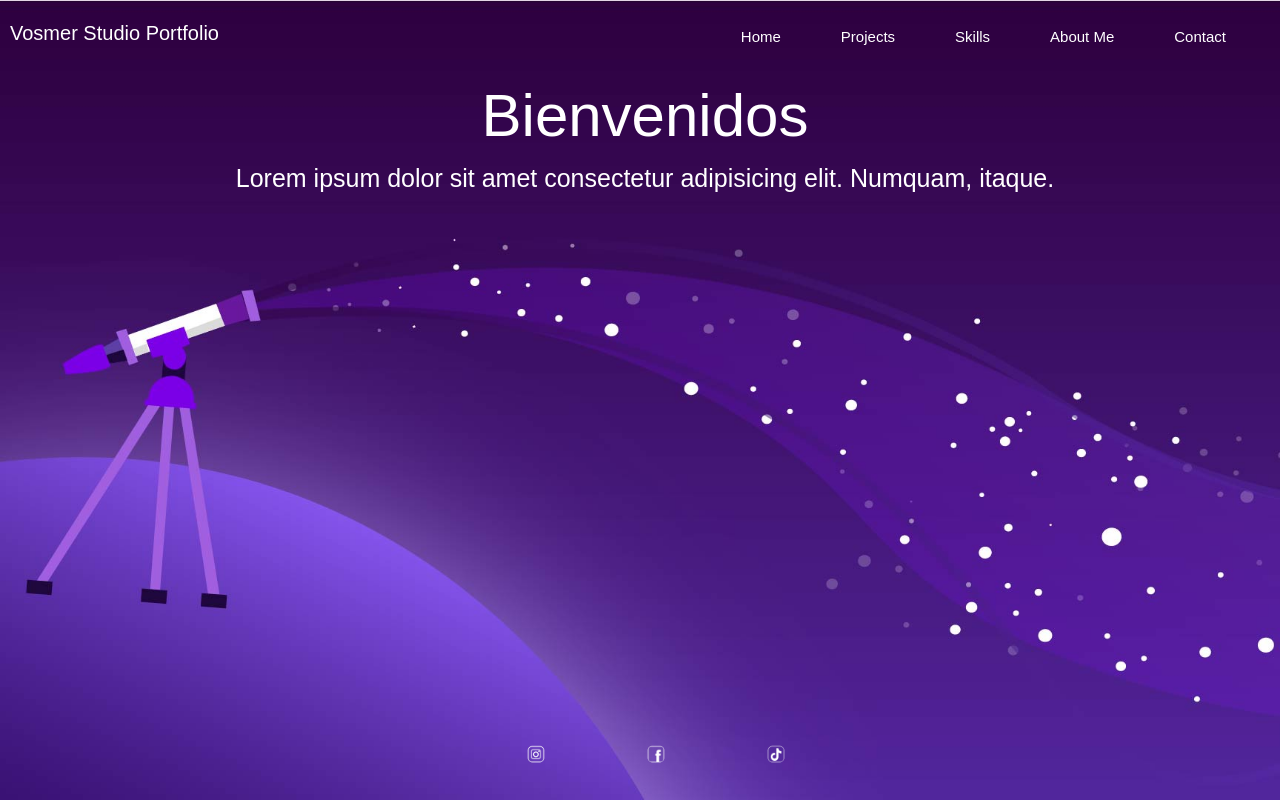
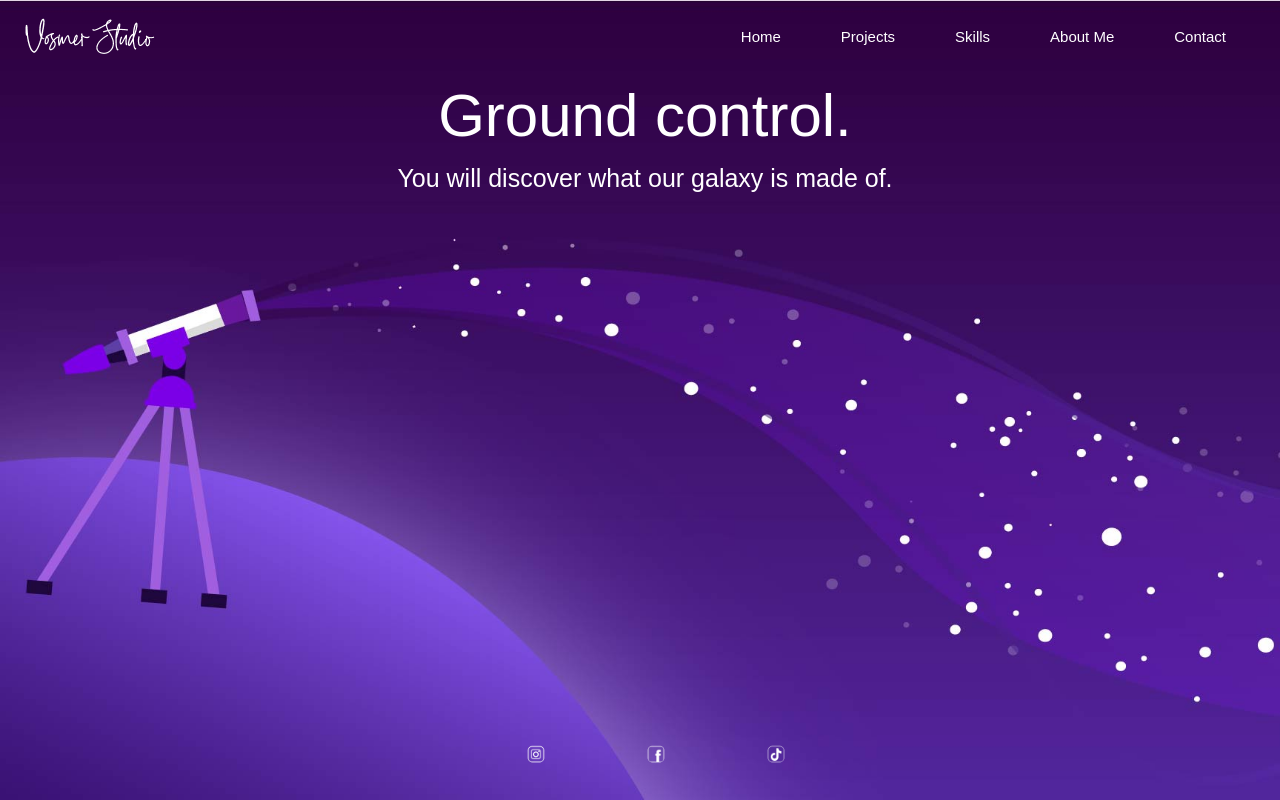
Before and after one commit to cpereyra1998/mi_repositorio, a plain HTML site: page index.html in a window 1280 px wide. Drawn offline with nearby package versions, Linux system fonts and the light colour scheme.

Commit message:
Grabo nuevas modificaciones en index.html

```diff
--- a/index.html
+++ b/index.html
@@ -5,16 +5,16 @@
     <meta http-equiv="X-UA-Compatible" content="IE=edge">
     <meta name="viewport" content="width=device-width, initial-scale=1.0">
     <title>Vosmer Studio Portfolio</title>
+    <link rel="icon" href="Assets/Contact/favicon.png">
     <link rel="Stylesheet" href="estilosnuevos.css">
     <link href="https://cdn.jsdelivr.net/npm/bootstrap@5.1.3/dist/css/bootstrap.min.css" rel="stylesheet" integrity="sha384-1BmE4kWBq78iYhFldvKuhfTAU6auU8tT94WrHftjDbrCEXSU1oBoqyl2QvZ6jIW3" crossorigin="anonymous">
-
 </head>
 
 
 <body class="body">
 	<header class="header">
         <!---------------HEADER: Navegador y contenido-------------------->
-        <h1 class="header__title">Vosmer Studio Portfolio</h1>
+        <img class="header__title" src="Assets/Contact/VosmerStudio.png">
         <div class="container header__nav">
             <nav class="navbar navbar-expand-lg navbar-light">
                 <div class="container-fluid">
@@ -22,7 +22,7 @@
                     <span class="navbar-toggler-icon"></span>
                     </button>
                     <div class="collapse navbar-collapse" id="navbarSupportedContent">
-                        <ul class="nav__search navbar-nav me-auto mb-2 mb-lg-0">
+                        <ul class="nav__search navbar-nav me-auto mb-2 mb-lg-0 fade-in-fwd">
                             <li class="search__item"><a class="search__link" href="#">Home</a></li>
                             <li class="search__item"><a class="search__link" href="projects.html">Projects</a></li>
                             <li class="search__item"><a class="search__link" href="skills.html">Skills</a></li>
@@ -36,22 +36,17 @@
 
     </header>
 
-
     <!---------------Presentación de la página-------------------->
     <main class="main">
         <div class="main__div">
             <section class="main__section--index">
 
-
-                <h2 class="main__title"> Bienvenidos</h2>
-                <p class="main__paragraph"> Lorem ipsum dolor sit amet consectetur adipisicing elit. Numquam, itaque. </p>
+                <h2 class="main__title text-focus-in"> Ground control.</h2>
+                <p class="main__paragraph text-focus-in-p"> You will discover what our galaxy is made of. </p>
 
                 </section>
         </div>
     </main>
-    <section>
-        <img src="" alt="">
-    </section>
 
 
     <footer class="footer">
@@ -68,6 +63,5 @@
     </footer>
     <script src="https://cdn.jsdelivr.net/npm/bootstrap@5.1.3/dist/js/bootstrap.bundle.min.js" integrity="sha384-ka7Sk0Gln4gmtz2MlQnikT1wXgYsOg+OMhuP+IlRH9sENBO0LRn5q+8nbTov4+1p" crossorigin="anonymous"></script>
 
-
 </body>
 </html>
```
